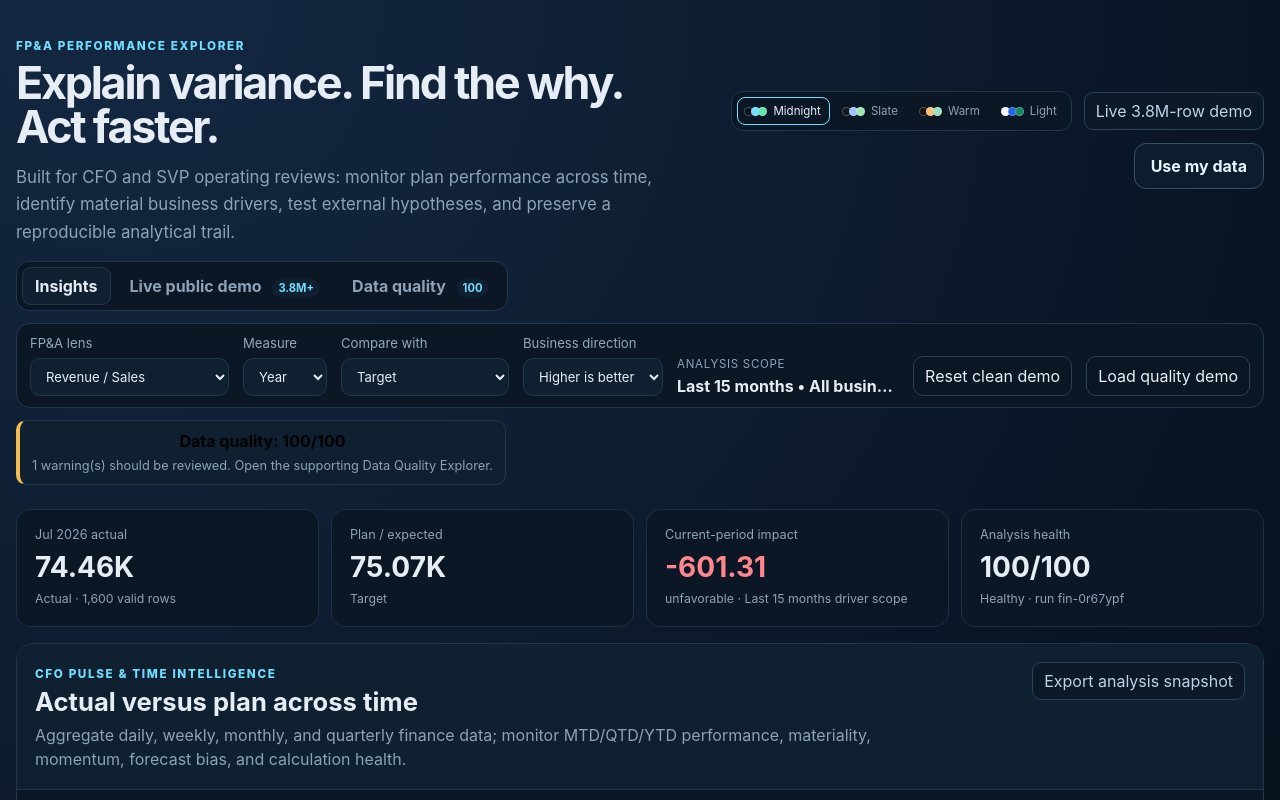
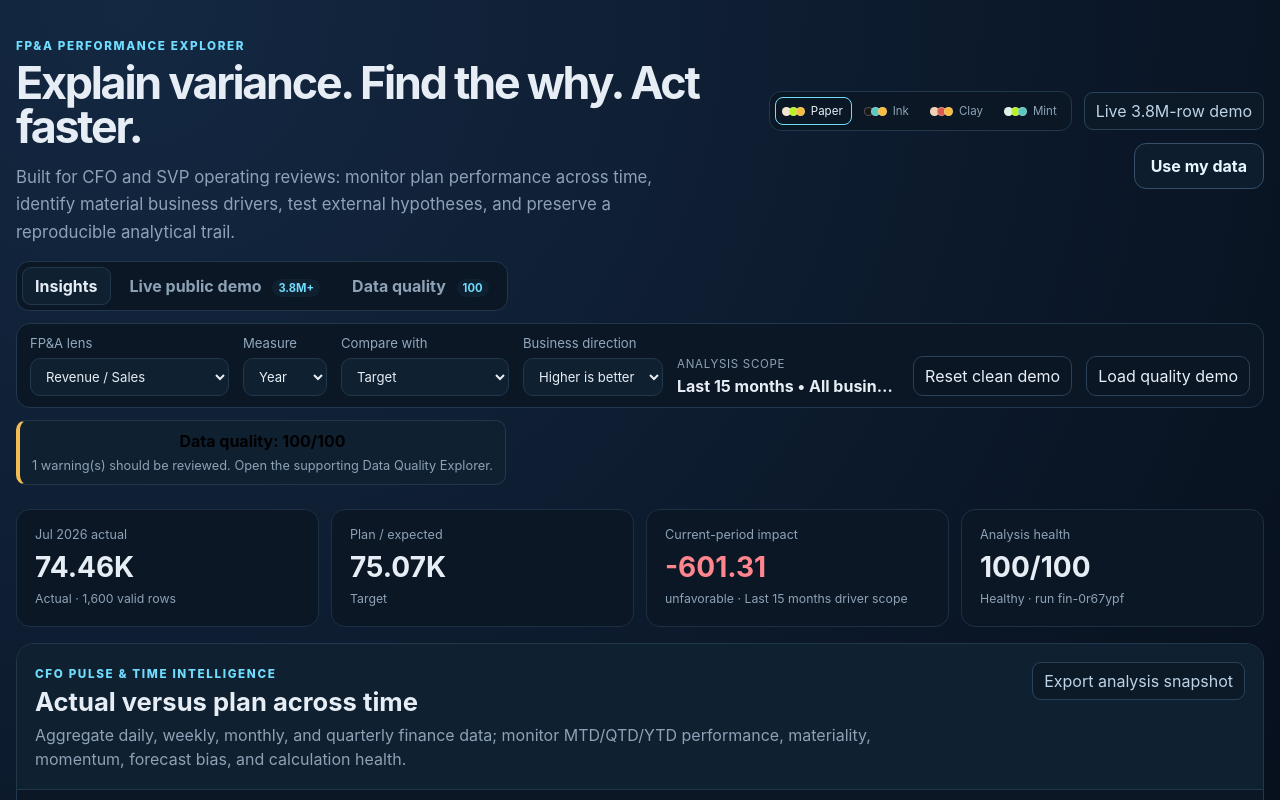
Before and after one commit to yashumani/drill-down-anamoly, a React (Vite) app: page / in a window 1280 px wide. Shown: the top 800 px of the page. Built offline with nearby package versions, Linux system fonts and the light colour scheme.

Commit message:
Refresh dashboard palettes for editorial finance redesign

```diff
--- a/src/components/ThemePicker.tsx
+++ b/src/components/ThemePicker.tsx
@@ -1,16 +1,24 @@
 const palettes = [
-  { id: 'midnight', label: 'Midnight', swatches: ['#07101d', '#70ddff', '#61e5ab'] },
-  { id: 'slate', label: 'Slate', swatches: ['#15191f', '#9cc4ff', '#9ee6b4'] },
-  { id: 'warm', label: 'Warm', swatches: ['#18130f', '#ffbd70', '#9de0bd'] },
-  { id: 'light', label: 'Light', swatches: ['#f5f7fa', '#2463eb', '#138a63'] },
+  { id: 'midnight', label: 'Paper', swatches: ['#f3e5cf', '#b9f126', '#f7bb3d'] },
+  { id: 'slate', label: 'Ink', swatches: ['#171717', '#5bc7c1', '#f7bb3d'] },
+  { id: 'warm', label: 'Clay', swatches: ['#f2cfb1', '#dc5b51', '#f7bb3d'] },
+  { id: 'light', label: 'Mint', swatches: ['#dff2e8', '#b9f126', '#5bc7c1'] },
 ] as const;
 
 export type PaletteId = typeof palettes[number]['id'];
 
 export function ThemePicker({ value, onChange }: { value: PaletteId; onChange: (value: PaletteId) => void }) {
   return <div className="theme-picker" aria-label="Color palette">
-    {palettes.map((p) => <button key={p.id} type="button" className={value === p.id ? 'active' : ''} onClick={() => onChange(p.id)} title={p.label} aria-label={`Use ${p.label} palette`}>
-      <span className="palette-dots">{p.swatches.map((c) => <i key={c} style={{ background: c }} />)}</span><span>{p.label}</span>
+    {palettes.map((palette) => <button
+      key={palette.id}
+      type="button"
+      className={value === palette.id ? 'active' : ''}
+      onClick={() => onChange(palette.id)}
+      title={palette.label}
+      aria-label={`Use ${palette.label} palette`}
+    >
+      <span className="palette-dots">{palette.swatches.map((color) => <i key={color} style={{ background: color }} />)}</span>
+      <span>{palette.label}</span>
     </button>)}
   </div>;
 }
```
